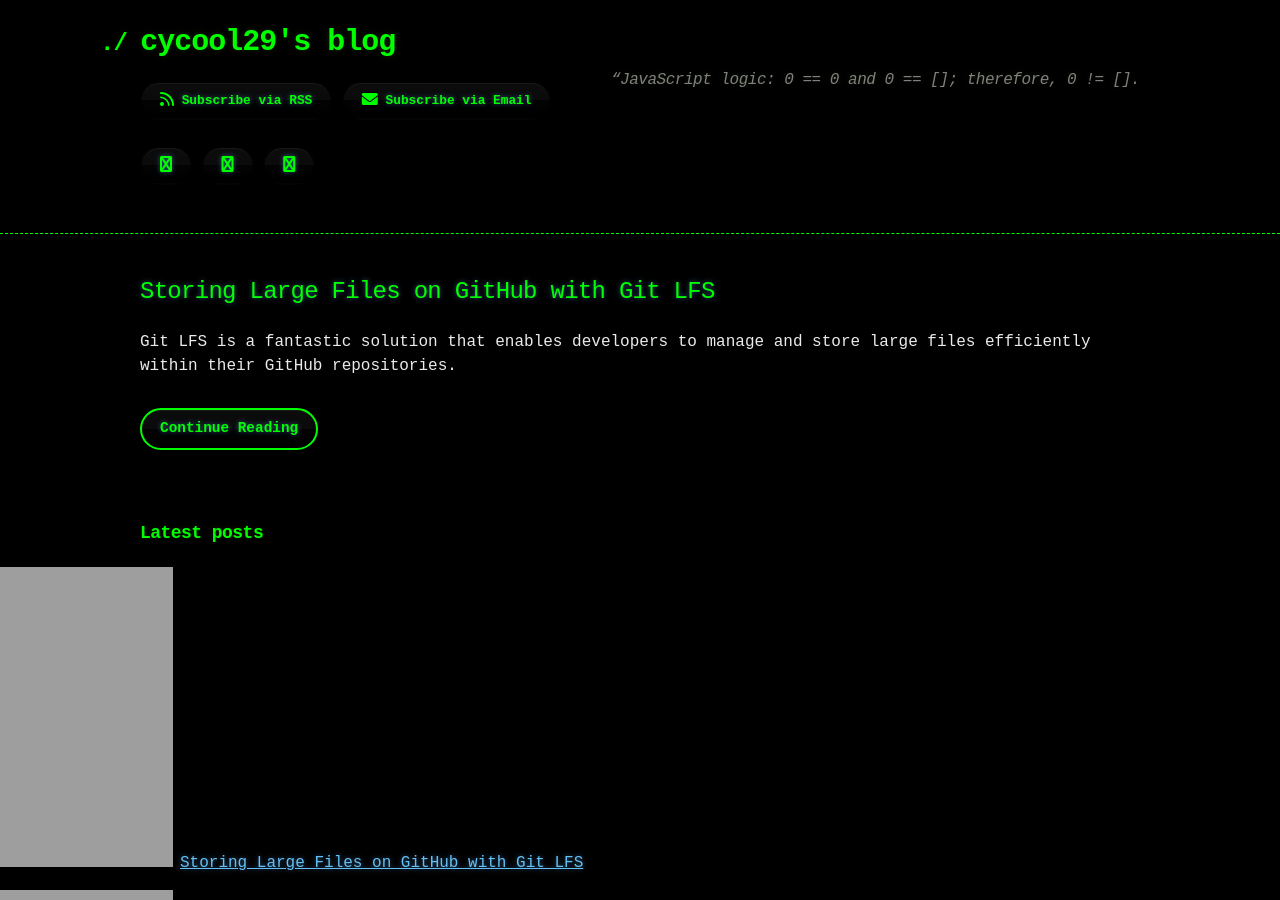
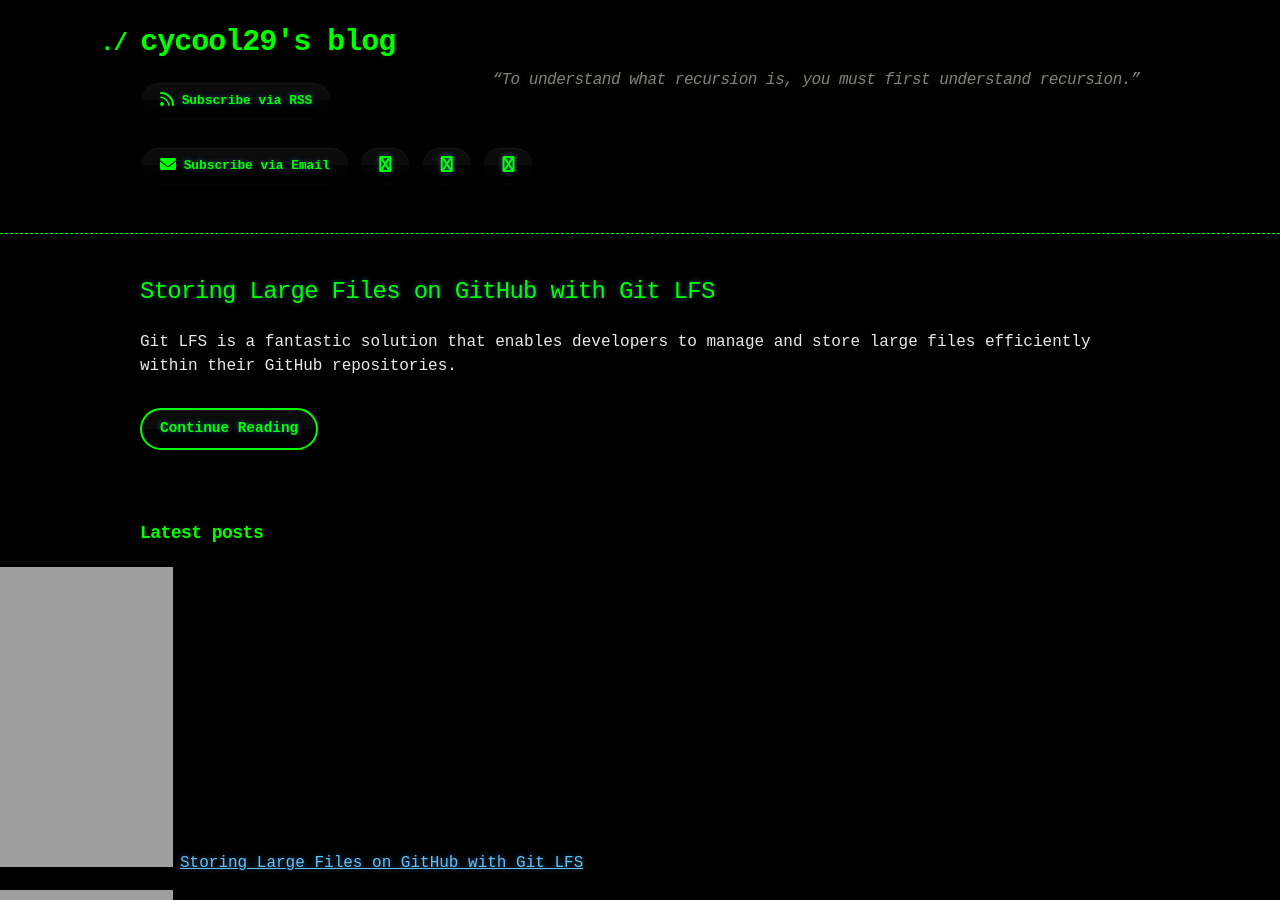
Before and after one commit to cycool29/cycool29.github.io, a Jekyll site: the page built from index.md, in a window 1280 px wide and 900 px high. Built offline with Jekyll 4.4.1, drawn with Linux system fonts in a browser that asks for light colours; a style sheet for code colours, icons or effects is not loaded.

Commit message:
Update quotes

```diff
--- a/_config.yml
+++ b/_config.yml
@@ -1,5 +1,5 @@
 title: cycool29's blog
-description: "“JavaScript logic: 0 == 0 and 0 == []; therefore, 0 != []. "
+description: "“To understand what recursion is, you must first understand recursion.” "
 bio: A high school student. Intermediate in Python, Git, Bash. Learning JavaScript. He/Him. "
 author: cycool29
 url: https://cycool29.github.io
```
